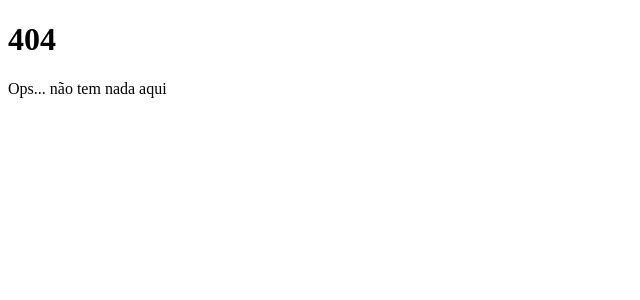
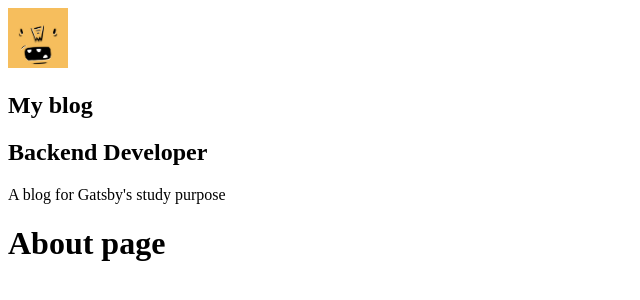
Before and after one commit to homdreen/Gatsby-Blog-Study, a Gatsby site: page /about in a window 1280 px wide. Before the commit this address had no page. Shown: the whole page, without its empty margins (0-640 px from the left). Built offline with nearby package versions, Linux system fonts and the light colour scheme; Gatsby itself is replaced by a stand-in of ours.

Commit message:
feat: update blog

```diff
--- a/gatsby-config.js
+++ b/gatsby-config.js
@@ -1,6 +1,7 @@
 module.exports = {
   siteMetadata: {
-    title: `Gatsby Study Blog`,
+    title: `My blog`,
+    position: `Backend Developer`,
     description: `A blog for Gatsby's study purpose`,
     author: `@felipemelchior`,
   },
--- a/package.json
+++ b/package.json
@@ -16,7 +16,8 @@
     "prop-types": "^15.7.2",
     "react": "^16.12.0",
     "react-dom": "^16.12.0",
-    "react-helmet": "^5.2.1"
+    "react-helmet": "^5.2.1",
+    "styled-components": "^4.4.1"
   },
   "devDependencies": {
     "babel-eslint": "^10.0.3",
@@ -39,6 +40,7 @@
   "scripts": {
     "build": "gatsby build",
     "develop": "gatsby develop",
+    "develop:playground": "GATSBY_GRAPHQL_IDE=playground gatsby develop  ",
     "format": "prettier --write \"**/*.{js,jsx,json,md}\"",
     "start": "npm run develop",
     "serve": "gatsby serve",
--- /dev/null
+++ b/src/components/Avatar/index.js
@@ -0,0 +1,23 @@
+import React from 'react';
+import { useStaticQuery, graphql } from 'gatsby';
+import Img from 'gatsby-image';
+
+// import { Container } from './styles';
+
+export default function Avatar() {
+  const { avatarImage } = useStaticQuery(
+    graphql`
+      query {
+        avatarImage: file(relativePath: { eq: "profile-photo.png" }) {
+          childImageSharp {
+            fixed(width: 60, height: 60) {
+              ...GatsbyImageSharpFixed
+            }
+          }
+        }
+      }
+    `
+  );
+
+  return <Img fixed={avatarImage.childImageSharp.fixed} />;
+}
--- /dev/null
+++ b/src/components/Profile/index.js
@@ -0,0 +1,32 @@
+import React from 'react';
+import { useStaticQuery, graphql } from 'gatsby';
+
+import Avatar from '../Avatar';
+// import { Container } from './styles';
+
+export default function Profile() {
+  const {
+    site: {
+      siteMetadata: { title, position, description },
+    },
+  } = useStaticQuery(graphql`
+    query MySiteMetadata {
+      site {
+        siteMetadata {
+          description
+          position
+          title
+        }
+      }
+    }
+  `);
+
+  return (
+    <div className="Profile-wrapper">
+      <Avatar />
+      <h1>{title}</h1>
+      <h2>{position}</h2>
+      <p>{description}</p>
+    </div>
+  );
+}
--- a/src/components/layout.js
+++ b/src/components/layout.js
@@ -1,8 +1,17 @@
 import React from 'react';
 import PropTypes from 'prop-types';
 
+import Profile from './Profile';
+
 export default function Layout({ children }) {
-  return <main>{children}</main>;
+  return (
+    <>
+      <aside>
+        <Profile />
+      </aside>
+      <main>{children}</main>
+    </>
+  );
 }
 
 Layout.propTypes = {
--- /dev/null
+++ b/src/pages/about/index.js
@@ -0,0 +1,15 @@
+import React from 'react';
+
+import Layout from '../../components/layout';
+import SEO from '../../components/seo';
+
+// import { Container } from './styles';
+
+export default function AboutPage() {
+  return (
+    <Layout>
+      <SEO title="about" />
+      <h1>About page</h1>
+    </Layout>
+  );
+}
```
Also changed, not shown: src/images/profile-photo.png (added), 1 other file.
